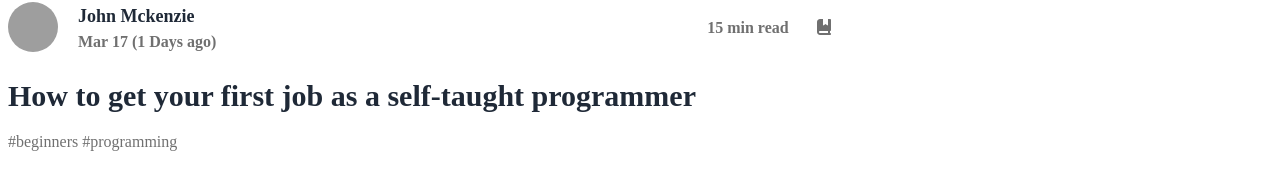
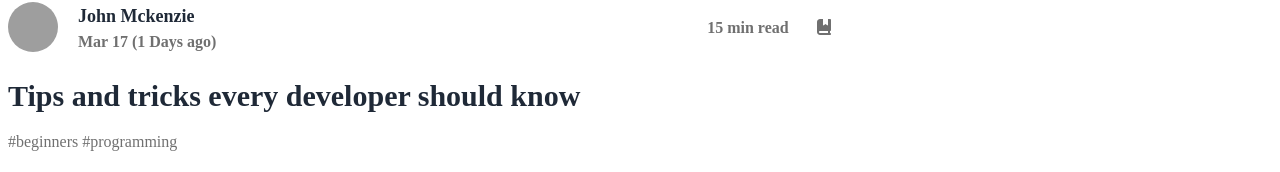
Before and after one commit to ACM-Anik/knowledge_cafe-a8, a React (Vite) app: page / in a window 1280 px wide. Shown: the part 741-913 px from the top of the page. Built offline with nearby package versions, Linux system fonts and the light colour scheme; grey boxes are pictures that could not be loaded.

Commit message:
Question no.1 added

```diff
--- a/public/blogs.json
+++ b/public/blogs.json
@@ -4,7 +4,7 @@
       "cover_picture": "https://images.unsplash.com/photo-1571171637578-41bc2dd41cd2?ixlib=rb-4.0.3&ixid=MnwxMjA3fDB8MHxwaG90by1wYWdlfHx8fGVufDB8fHx8&auto=format&fit=crop&w=870&q=80",
       "author_name": "John Mckenzie",
       "author_image": "https://images.unsplash.com/photo-1568602471122-7832951cc4c5?ixlib=rb-4.0.3&ixid=MnwxMjA3fDB8MHxwaG90by1wYWdlfHx8fGVufDB8fHx8&auto=format&fit=crop&w=870&q=80",
-      "title": "How to get your first job as a self-taught programmer",
+      "title": "Tips and tricks every developer should know",
       "publish_date": "Mar 17 (1 Days ago)",
       "read_time": 15
     },
@@ -22,7 +22,7 @@
       "cover_picture": "https://images.unsplash.com/photo-1593720219276-0b1eacd0aef4?ixlib=rb-4.0.3&ixid=MnwxMjA3fDB8MHxwaG90by1wYWdlfHx8fGVufDB8fHx8&auto=format&fit=crop&w=861&q=80",
       "author_name": "Duran Dillard",
       "author_image": "https://images.unsplash.com/photo-1570295999919-56ceb5ecca61?ixlib=rb-4.0.3&ixid=MnwxMjA3fDB8MHxwaG90by1wYWdlfHx8fGVufDB8fHx8&auto=format&fit=crop&w=580&q=80",
-      "title": "How to get your first job as a self-taught programmer",
+      "title": "How to be a hero in JavaScript",
       "publish_date": "Mar 10 (8 Days ago)",
       "read_time": 5
     },
@@ -31,7 +31,7 @@
       "cover_picture": "https://images.unsplash.com/photo-1510915228340-29c85a43dcfe?ixlib=rb-4.0.3&ixid=MnwxMjA3fDB8MHxwaG90by1wYWdlfHx8fGVufDB8fHx8&auto=format&fit=crop&w=870&q=80",
       "author_name": "Betty Rose",
       "author_image": "https://images.unsplash.com/photo-1573496359142-b8d87734a5a2?ixlib=rb-4.0.3&ixid=MnwxMjA3fDB8MHxwaG90by1wYWdlfHx8fGVufDB8fHx8&auto=format&fit=crop&w=388&q=80",
-      "title": "How to get your first job as a self-taught programmer",
+      "title": "Everything about React you have to know",
       "publish_date": "Mar 12 (6 Days ago)",
       "read_time": 12
     },
@@ -40,7 +40,7 @@
       "cover_picture": "https://images.unsplash.com/photo-1484417894907-623942c8ee29?ixlib=rb-4.0.3&ixid=MnwxMjA3fDB8MHxwaG90by1wYWdlfHx8fGVufDB8fHx8&auto=format&fit=crop&w=1032&q=80",
       "author_name": "Kate Spears",
       "author_image": "https://images.unsplash.com/photo-1619895862022-09114b41f16f?ixlib=rb-4.0.3&ixid=MnwxMjA3fDB8MHxwaG90by1wYWdlfHx8fGVufDB8fHx8&auto=format&fit=crop&w=870&q=80",
-      "title": "How to get your first job as a self-taught programmer",
+      "title": "All errors and their debugging",
       "publish_date": "Mar 13 (5 Days ago)",
       "read_time": 8
     }
--- a/src/App.jsx
+++ b/src/App.jsx
@@ -3,6 +3,7 @@ import Blogs from './components/Blogs/Blogs';
 import Header from './components/Header/Header';
 import { ToastContainer, toast } from 'react-toastify';
 import 'react-toastify/dist/ReactToastify.css';
+import Questions from './components/Questions/Questions';
 
 function App() {
 
@@ -10,6 +11,7 @@ function App() {
     <div className="App">
       <Header></Header>
        <Blogs></Blogs>
+       <Questions></Questions>
        <ToastContainer></ToastContainer>
     </div>
   )
--- a/src/components/Questions/Questions.jsx
+++ b/src/components/Questions/Questions.jsx
@@ -3,8 +3,22 @@ import './Questions.css';
 
 const Questions = () => {
     return (
-        <div>
+        <div className="my-5">
+            <div>
+                <h1 className="text-center text-4xl font-bold ">Frequently Common <span className="text-[#6047EC]">Questions</span></h1>
+            </div>
+            <div className="my-6 p-4 md:p-8 rounded-lg bg-[#1111110D]">
+                <div className="bg-white rounded-lg p-4 my-4">
+                    <h1 className="text-2xl font-bold ">1. Props vs state:-</h1>
+                    <p className="text-lg font-semibold">Props: <br />
+                        Props are read-only and immutable, allow you to pass data from one component to other components as an argument. Props can be accessed by the child component and are used to communicate between components, make components reusable.
+                    </p>
+                    <p className="text-lg font-semibold">State: <br />
+                        State changes can be asynchronous. It is mutable. It holds information about the components. It cannot be accessed by child components. It can be used for rendering dynamic changes with the component and cannot make components reusable.
+                    </p>
+                </div>
 
+            </div>
         </div>
     );
 };
```
